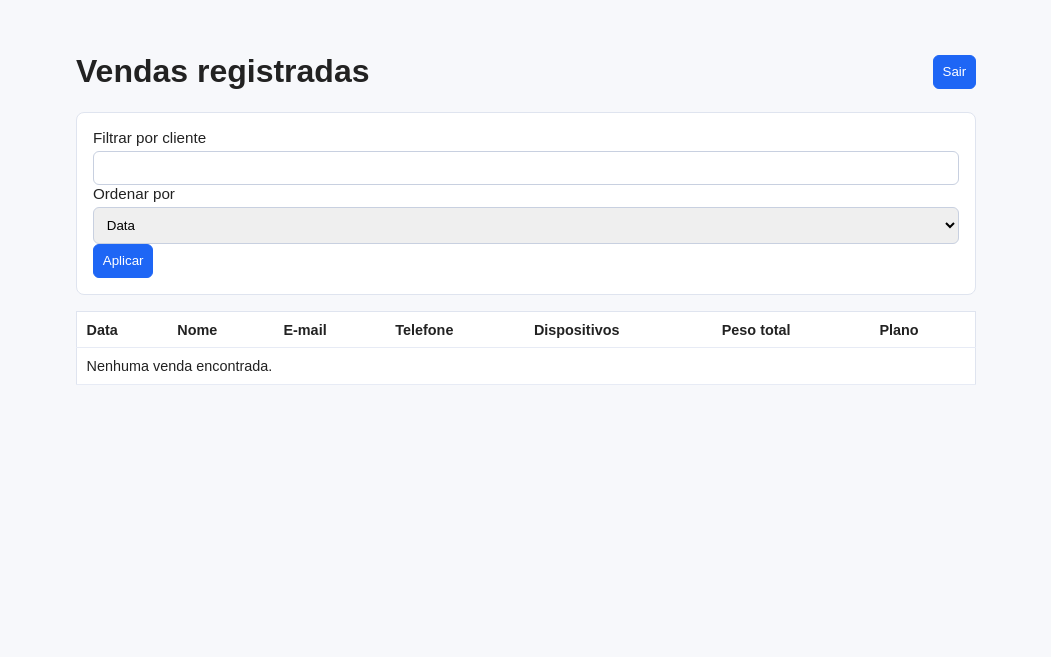
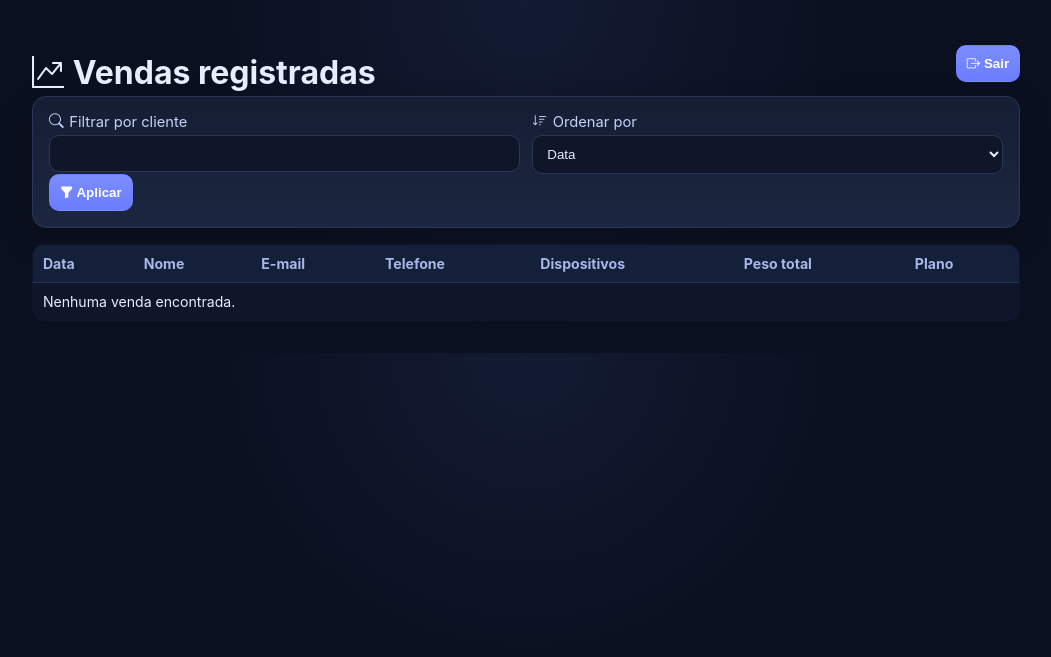
Before and after one commit to lipe2001/micks-calculadora, a FastAPI app: template apps/web/templates/sales.html in a window 1280 px wide. Shown: the top 657 px of the page, without its empty margins (114-1165 px from the left). Run offline with FastAPI, Linux system fonts and the light colour scheme; the template is opened without the code that fills it, so the values that code supplies are empty.

Commit message:
feat(web): aplica tema dark e ícones no frontend

```diff
--- a/apps/web/static/style.css
+++ b/apps/web/static/style.css
@@ -1,15 +1,71 @@
-body { font-family: Arial, sans-serif; background: #f7f8fb; margin: 0; color: #222; }
-.container { max-width: 900px; margin: 2rem auto; padding: 0 1rem; }
-.card { background: #fff; border-radius: 8px; padding: 1rem; border: 1px solid #dfe4ef; margin-bottom: 1rem; }
-.muted { color: #5f6575; }
-.grid { display: grid; gap: .8rem; grid-template-columns: repeat(auto-fit, minmax(150px, 1fr)); }
-label { display: flex; flex-direction: column; gap: .3rem; font-size: .95rem; }
-input, select, button { padding: .55rem; border: 1px solid #c8d0e0; border-radius: 6px; }
-button { cursor: pointer; background: #1e66f5; color: #fff; border-color: #1e66f5; }
-.check { margin-top: .8rem; display: flex; flex-direction: row; align-items: center; gap: .5rem; }
-.feedback { margin-top: 1rem; padding: .7rem; border-radius: 6px; }
-.feedback.ok { background: #e8f7ec; color: #1d6b34; border: 1px solid #8bd4a2; }
-.feedback.error, .error-text { color: #a32020; }
-table { width: 100%; border-collapse: collapse; background: #fff; border: 1px solid #dfe4ef; }
-th, td { border-bottom: 1px solid #e7ebf5; padding: .6rem; text-align: left; font-size: .9rem; }
-.top { display: flex; justify-content: space-between; align-items: center; }
+:root {
+  --bg: #0b1020;
+  --bg-soft: #131a2d;
+  --card: #151e33;
+  --card-2: #1c2640;
+  --text: #e7ecff;
+  --muted: #97a4cc;
+  --primary: #7c8dff;
+  --primary-strong: #6a7dff;
+  --border: #2b365a;
+  --success-bg: #123225;
+  --success-text: #8ef0bb;
+  --error: #ff8f9f;
+}
+
+* { box-sizing: border-box; }
+body {
+  font-family: Inter, Segoe UI, Arial, sans-serif;
+  background: radial-gradient(circle at top, #131b33 0%, var(--bg) 45%);
+  margin: 0;
+  color: var(--text);
+}
+.container { max-width: 1020px; margin: 2rem auto; padding: 0 1rem; }
+.page-title { display: flex; align-items: center; gap: .55rem; margin-bottom: .2rem; }
+.subtitle { color: var(--muted); margin-top: 0; }
+.card {
+  background: linear-gradient(180deg, var(--card) 0%, var(--card-2) 100%);
+  border-radius: 14px;
+  padding: 1rem;
+  border: 1px solid var(--border);
+  margin-bottom: 1rem;
+  box-shadow: 0 12px 30px rgba(0, 0, 0, .22);
+}
+.muted { color: var(--muted); }
+.grid { display: grid; gap: .8rem; grid-template-columns: repeat(auto-fit, minmax(180px, 1fr)); }
+label { display: flex; flex-direction: column; gap: .3rem; font-size: .92rem; color: #c6d1f8; }
+input, select, button {
+  padding: .62rem;
+  border: 1px solid var(--border);
+  border-radius: 10px;
+  background: #0f1629;
+  color: var(--text);
+}
+button {
+  cursor: pointer;
+  background: linear-gradient(180deg, var(--primary) 0%, var(--primary-strong) 100%);
+  color: #fff;
+  border-color: transparent;
+  font-weight: 600;
+}
+button:hover { filter: brightness(1.08); }
+.check { margin-top: .6rem; display: flex; flex-direction: row; align-items: center; gap: .5rem; color: var(--text); }
+.feedback { margin-top: 1rem; padding: .7rem; border-radius: 10px; border: 1px solid transparent; }
+.feedback.ok { background: var(--success-bg); color: var(--success-text); border-color: #2f7f5a; }
+.feedback.error, .error-text { color: var(--error); }
+.nav-link { color: #afbcff; text-decoration: none; }
+.nav-link:hover { text-decoration: underline; }
+.icon-label { display: flex; align-items: center; gap: .35rem; }
+
+.table-wrap { overflow-x: auto; }
+table {
+  width: 100%;
+  border-collapse: collapse;
+  background: #0f1629;
+  border: 1px solid var(--border);
+  border-radius: 12px;
+  overflow: hidden;
+}
+th, td { border-bottom: 1px solid #263154; padding: .62rem; text-align: left; font-size: .88rem; }
+th { color: #a9b7e8; background: #141f39; }
+.top { display: flex; justify-content: space-between; align-items: center; gap: 1rem; }
--- a/apps/web/templates/sales.html
+++ b/apps/web/templates/sales.html
@@ -4,28 +4,32 @@
   <meta charset="UTF-8" />
   <meta name="viewport" content="width=device-width, initial-scale=1.0" />
   <title>Vendas</title>
+  <link rel="stylesheet" href="https://cdn.jsdelivr.net/npm/bootstrap-icons@1.11.3/font/bootstrap-icons.min.css" />
   <link rel="stylesheet" href="/static/style.css" />
 </head>
 <body>
   <main class="container">
     <div class="top">
-      <h1>Vendas registradas</h1>
-      <form method="post" action="/logout"><button type="submit">Sair</button></form>
+      <h1 class="page-title"><i class="bi bi-graph-up-arrow"></i> Vendas registradas</h1>
+      <form method="post" action="/logout"><button type="submit"><i class="bi bi-box-arrow-right"></i> Sair</button></form>
     </div>
 
     <form class="card" method="get" action="/vendas">
-      <label>Filtrar por cliente <input type="text" name="name" value="{{ name }}" /></label>
-      <label>Ordenar por
+      <div class="grid">
+        <label><span class="icon-label"><i class="bi bi-search"></i> Filtrar por cliente</span><input type="text" name="name" value="{{ name }}" /></label>
+        <label><span class="icon-label"><i class="bi bi-sort-down"></i> Ordenar por</span>
           <select name="sort_by">
             <option value="date" {% if sort_by == 'date' %}selected{% endif %}>Data</option>
             <option value="name" {% if sort_by == 'name' %}selected{% endif %}>Nome</option>
           </select>
         </label>
-      <button type="submit">Aplicar</button>
+      </div>
+      <button type="submit"><i class="bi bi-funnel-fill"></i> Aplicar</button>
     </form>
 
     {% if error %}<p class="error-text">Erro ao carregar vendas: {{ error }}</p>{% endif %}
 
+    <div class="table-wrap">
       <table>
         <thead>
           <tr>
@@ -54,6 +58,7 @@
           {% endfor %}
         </tbody>
       </table>
+    </div>
   </main>
 </body>
 </html>
```
Also changed, not shown: apps/web/templates/calculator.html (+17 -16 lines), apps/web/templates/login.html (+6 -4 lines). Lines whose indentation alone changed are shown as unchanged.
